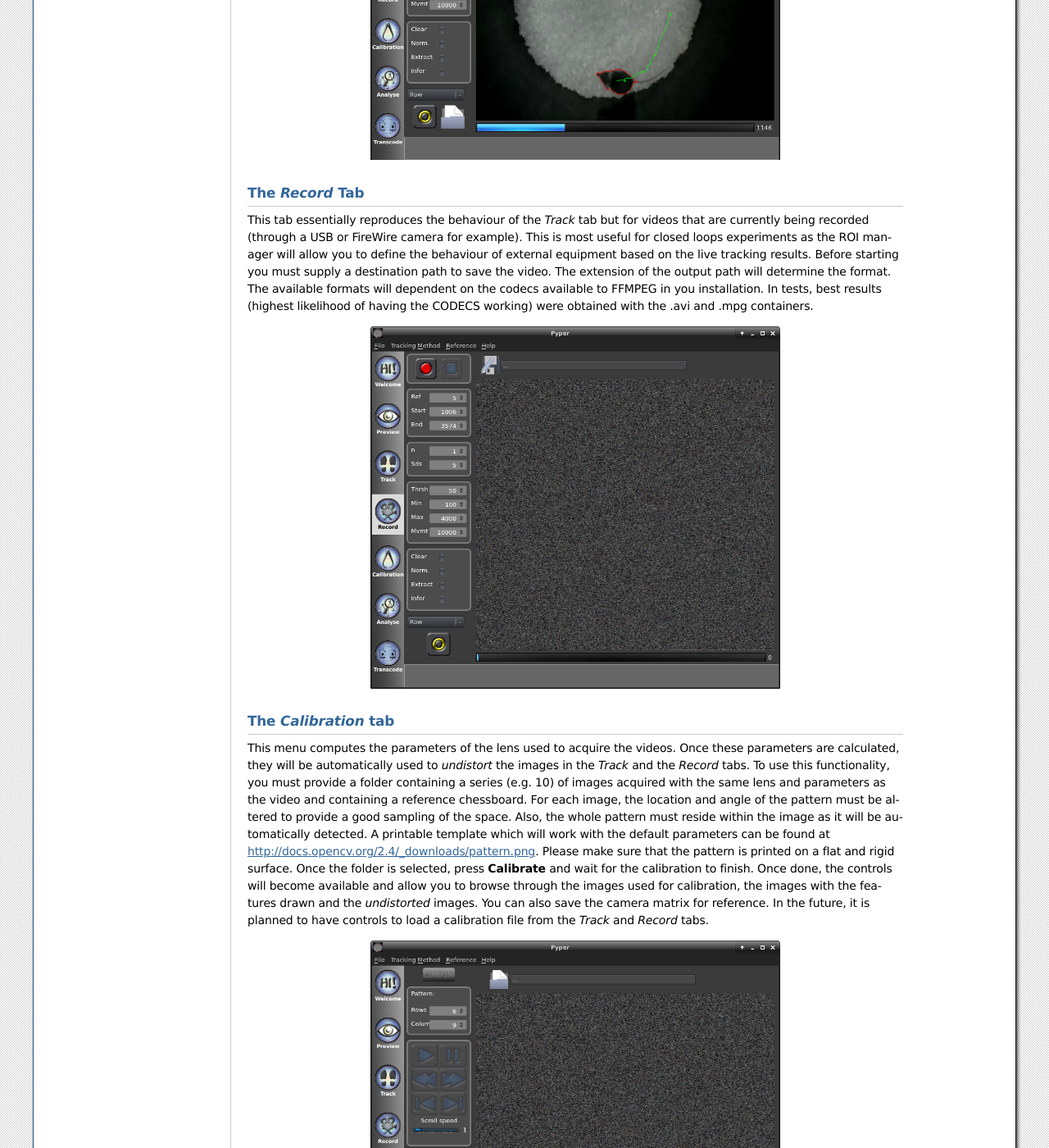
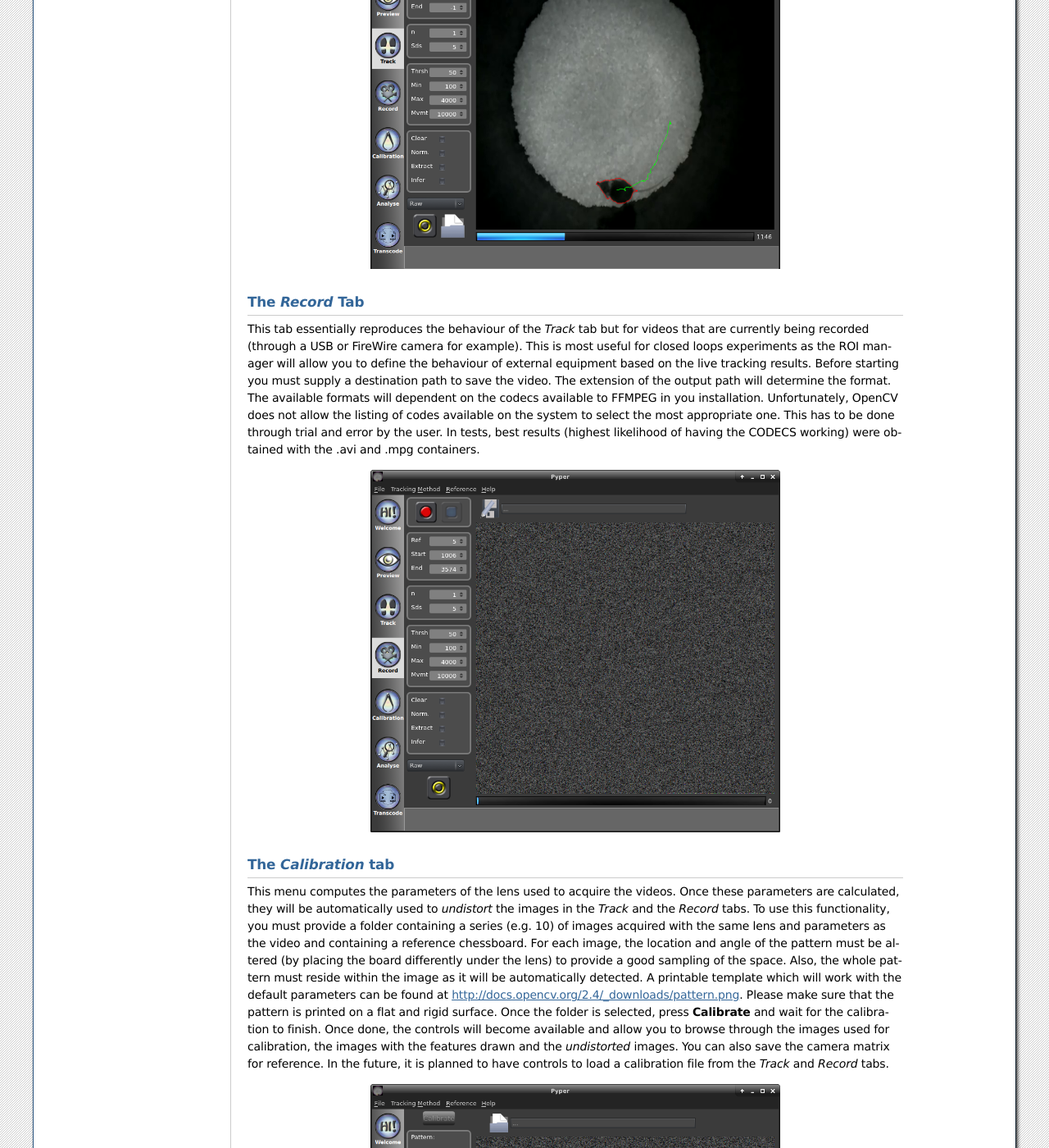
Before and after one commit to SainsburyWellcomeCentre/Pyper, a Sphinx documentation site: the page built from doc/source/usage.rst, in a window 1280 px wide and 1400 px high, scrolled down 4453 px. Shown: the whole window at 82% size. Built offline with Sphinx 7.4.7, drawn with Linux system fonts in a browser that asks for light colours; formulas are drawn with MathJax 3; some of the changed text lies outside the part shown.

Commit message:
Small upgrade to usage doc for v2.0

```diff
--- a/doc/source/usage.rst
+++ b/doc/source/usage.rst
@@ -46,20 +46,24 @@
 
 The *Preview* tab
 ^^^^^^^^^^^^^^^^^
-The preview tab enables you to have a look at a downscaled version of your video to select your start and end point
+The preview tab enables you to have a look at of your video to select your start and end point
 for the analysis as well as the frame that will serve as a reference.
 
-.. warning:: As not all video will allow seeking, the preview is achieved by loading a downscaled version of the
-    video in memory before playing it. The consequence is that the size of the video you will be able to preview
-    depends on the amount of memory on you computer. THIS DOES NOT AFFECT THE TRACKING WHICH LOADS THE VIDEO ONE
-    FRAME AT A TIME.
+.. warning:: As not all video will allow seeking, for files which cannot be seeked
+    (e.g. .h264 files acquired with a Raspberry Pi camera), the preview is achieved by loading a downscaled
+    version of the video in memory before playing it.
+    The consequence is that the size of the video you will be able to preview depends on the amount of memory
+    on you computer. For large videos with seek information missing, a workaround may be
+    to use the *transcoding* tab to export your video to a different format.
+    THIS DOES NOT AFFECT THE TRACKING WHICH ALWAYS LOADS THE VIDEO ONE FRAME AT A TIME.
 
 The reference frame must appear before the data frames or be loaded from an image file.
 You can navigate in your video using the controls on the left of the progress bar at the bottom.
 Then, when on the desired frame select **Ref**, **Start** or **End** accordingly.
 An end of -1 corresponds to the end of the file.
-It is advised to select a frame that is not the first one (e.g. 5 onwards) for the **Ref** as the camera may take a few
-frames to auto-adjust some parameters and the video CODEC may also alter the very first frames.
+It is advised to select a frame that is not the first one (e.g. 5 onwards) for the **Ref** as the camera
+will typically take a few frames to auto-adjust some parameters
+and the video CODEC may also alter the very first frames.
 
 .. figure:: preview_tab_ui.png
     :align: center
@@ -77,7 +81,7 @@
 The **Ref**, **Start** and **End** parameters set in the *preview* tab apply to the *Track* tab.
 
 You should then set a threshold **Thrsh** for the brightness of you sample in the difference image.
-You can get an idea for this parameter by using the *diff* option from the drop down menu at the bottom.
+You can get an idea for this parameter by using the **diff** option from the drop down menu at the bottom.
 The **min** and **max** parameters refer the minimum and maximum areas of the sample respectively.
 These are expressed in pixels^2. The **Mvmt** parameter refers to the maximum displacement **in either dimension**
 of the specimen between two consecutive frames.
@@ -89,6 +93,12 @@
 * The **Clear** option will clear object touching the border of the image.
 * The **Extract** parameter is used if the arena is white on a dark background,
   this option will automatically detect it as an ROI.
+
+.. deprecated:: 2.0
+    This option will be removed in future versions of Pyper. It will be replaced by *Use arena*
+    to still allow users to gather information about the distance from the border and center of the arena
+    but the autodetection will be replaced by a new ROI in the ROI manager to allow arbitrary arena shapes.
+
 * The **Norm** option removes the slight variations in global brightness between frames.
   This control normalises each frame to the brightness of the reference.
 * The **Infer** option allows you to assume that the object is still in the same location if the tracking is lost.
@@ -121,6 +131,8 @@
 Before starting you must supply a destination path to save the video.
 The extension of the output path will determine the format.
 The available formats will dependent on the codecs available to FFMPEG in you installation.
+Unfortunately, OpenCV does not allow the listing of codes available on the system to select the most appropriate one.
+This has to be done through trial and error by the user.
 In tests, best results (highest likelihood of having the CODECS working) were obtained
 with the .avi and .mpg containers.
 
@@ -135,7 +147,8 @@
 they will be automatically used to *undistort* the images in the *Track* and the *Record* tabs.
 To use this functionality, you must provide a folder containing a series (e.g. 10) of images acquired
 with the same lens and parameters as the video and containing a reference chessboard.
-For each image, the location and angle of the pattern must be altered to provide a good sampling of the space.
+For each image, the location and angle of the pattern must be altered (by placing the board differently
+under the lens) to provide a good sampling of the space.
 Also, the whole pattern must reside within the image as it will be automatically detected.
 A printable template which will work with the default parameters can be found at
 http://docs.opencv.org/2.4/_downloads/pattern.png. Please make sure that the pattern is printed on a flat and
@@ -175,7 +188,8 @@
 #. If you want to extract a region of the video, draw a rectangular ROI on the video as desired.
 #. Specify a CODEC for the output video.
 
-.. note:: Not all codecs will work on all platforms. This depends on your FFMPEG installation.
+.. note:: Not all codecs will work on all platforms. This depends on your FFMPEG installation, see the *record* tab
+    section above.
 
 .. warning:: Currently, other ROI shapes are available in the ROI manager in this tab but you should make sure
     that you only select the rectangle ROI shape.
```
